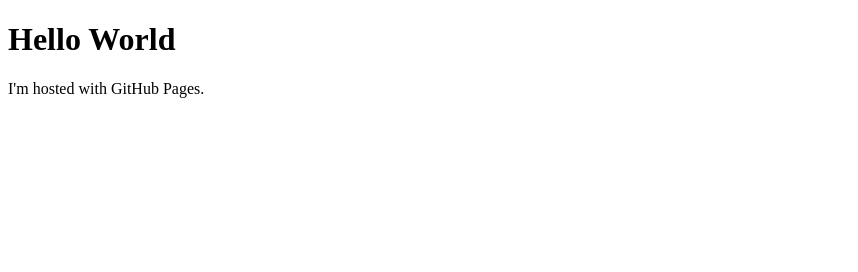
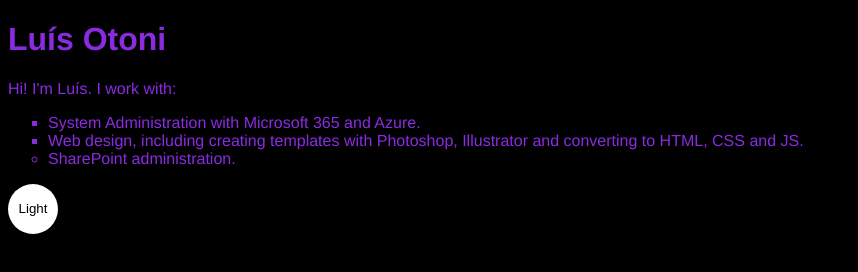
Before and after one commit to luisotonni/luisotonni.github.io, a plain HTML site: page index.html in a window 1280 px wide. Shown: the whole page, without its empty margins (0-858 px from the left). Drawn offline with Linux system fonts and the light colour scheme.

Commit message:
added dark theme

```diff
--- /dev/null
+++ b/app.js
@@ -0,0 +1,16 @@
+'use strict';
+
+const varswitcher =document.querySelector('.btn');
+
+varswitcher.addEventListener('click', function() {
+    document.body.classList.toggle('light-theme');
+    document.body.classList.toggle('dark-theme');
+
+    const varclassName = document.body.className;
+    if(varclassName == "light-theme") {
+        this.textContent = "Dark";
+    } else {
+        this.textContent = "Light";
+    }
+    console.log('current class name: ' + varclassName);
+});
--- a/index.html
+++ b/index.html
@@ -1,7 +1,24 @@
 <!DOCTYPE html>
-<html>
-<body>
-<h1>Hello World</h1>
-<p>I'm hosted with GitHub Pages.</p>
+<html lang="en">
+<head>
+    <meta charset="UTF-8">
+    <meta http-equiv="X-UA-Compatible" content="IE=edge">
+    <meta name="viewport" content="width=device-width, initial-scale=1.0">
+    <title>Luís Otoni</title>
+    <link rel="stylesheet" href="main.css">
+</head>
+<body class="dark-theme">
+    <h1>Luís Otoni</h1>
+    <p id="msg">Hi! I'm Luís. I work with:</p>
+    <ul>
+        <li class="list">System Administration with Microsoft 365 and Azure.</li>
+        <li class="list">Web design, including creating templates with Photoshop, Illustrator and converting to HTML, CSS and JS.</li>
+        <li>SharePoint administration.</li>
+    </ul>
+    <div>
+        <button class="btn">Light</button>
+    </div>
+    <script src="app.js"></script>
+    <noscript>You need to enable JavaScript to view the full site.</noscript>
 </body>
 </html>
--- /dev/null
+++ b/main.css
@@ -0,0 +1,36 @@
+:root {
+    --blueviolet: #8a2be2;
+    --white: #fff;
+    --black: #000;
+}
+body {
+    background: var(--bg);
+    color: var(--fontColor);
+    font-family: helvetica;
+}
+li {
+    list-style: circle;
+}
+.list {
+    list-style: square;
+}
+.light-theme {
+    --bg: var(--blueviolet);
+    --fontColor: var(--black);
+    --btnBg:var(--black);
+    --btnFontColor:var(--white);
+}
+.dark-theme {
+    --bg:var(--black);
+    --fontColor:var(--blueviolet);
+    --btnBg:var(--white);
+    --btnFontColor:var(--black);
+}
+.btn {
+    height: 50px;
+    width: 50px;
+    border-radius: 50%;
+    border: none;
+    color: var(--btnFontColor);
+    background-color: var(--btnBg);
+}
```
